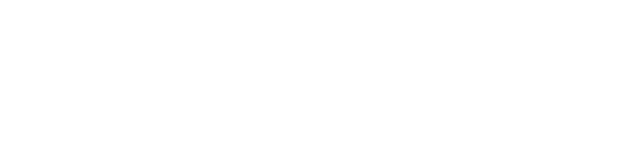
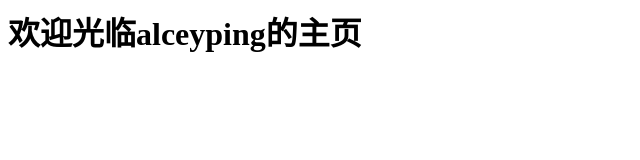
Before and after one commit to alceyping/alceyping.github.io, a plain HTML site: page index.html in a window 1280 px wide. Shown: the whole page, without its empty margins (0-640 px from the left). Drawn offline with Linux system fonts and the light colour scheme.

Commit message:
添加标题

```diff
--- a/index.html
+++ b/index.html
@@ -1,7 +1,8 @@
 <html>
 	<head>
-		<title>欢迎光临alceyping的主页</title>
+		<title>alceyping的主页</title>
 	</head>
 	<body>
+	<h1>欢迎光临alceyping的主页</h1>
 	</body>
 </html>
```
